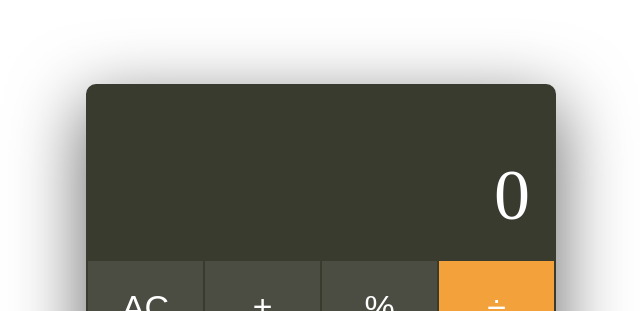
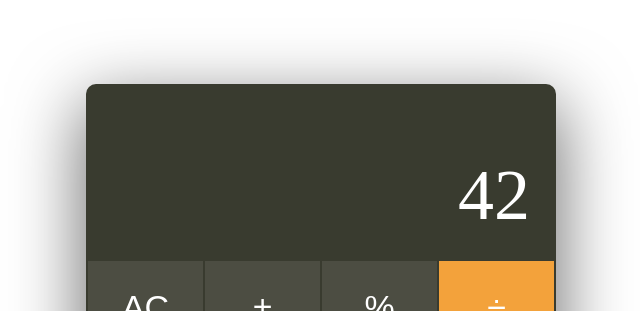
Before and after one commit to jlmdev/react-calculator, a React (Create React App) app: page / in a window 1280 px wide. Shown: the top 311 px of the page, without its empty margins (319-959 px from the left). Built offline with nearby package versions, Linux system fonts and the light colour scheme; the HTML template or start-up script is replaced by a standard one.

Commit message:
AC button clears display

```diff
--- a/src/components/Calculator.jsx
+++ b/src/components/Calculator.jsx
@@ -1,13 +1,20 @@
-
-import React from 'react'
+import React, { useState } from 'react'
 
 export function Calculator() {
+  const [display, setDisplay] = useState(42)
+
+  function clickClearButton(event) {
+    setDisplay(0)
+  }
+
   return (
     <main>
       <div className="calculator">
-        <div className="display">0</div>
+        <div className="display">{display}</div>
         <div className="buttons">
-          <button className="button fn">AC</button>
+          <button className="button fn" onClick={clickClearButton}>
+            AC
+          </button>
           <button className="button fn">&#177;</button>
           <button className="button fn">&#37;</button>
           <button className="button op">&#247;</button>
```
